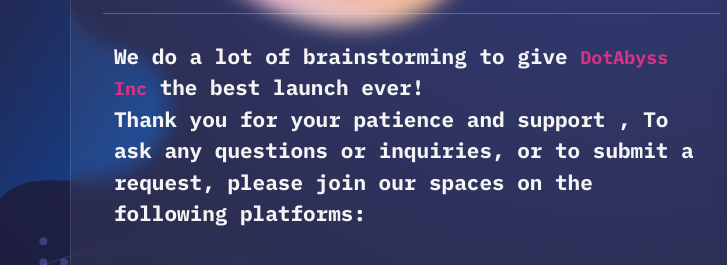
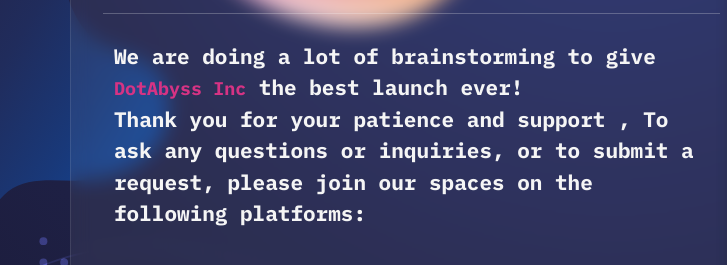
Before and after one commit to CodeVeinsCo/dotabysstrial, a plain HTML site: page index.html in a window 1280 px wide. Shown: the part 268-533 px from the top of the page, 0-727 px from the left. Drawn offline with nearby package versions, Linux system fonts and the light colour scheme.

Commit message:
Update index.html

```diff
--- a/index.html
+++ b/index.html
@@ -25,7 +25,7 @@
                 </p>
                 <hr>
                 <p id="text">
-                    We do a lot of brainstorming to give <code><b>DotAbyss Inc</b></code> the best launch ever! <br>
+                    We are doing a lot of brainstorming to give <code><b>DotAbyss Inc</b></code> the best launch ever! <br>
                     Thank you for your patience and support , To ask any questions or inquiries, or to submit a request, please join our spaces on the following platforms:
                 </p>
                 <div class="spaces" class="col-2">
```
